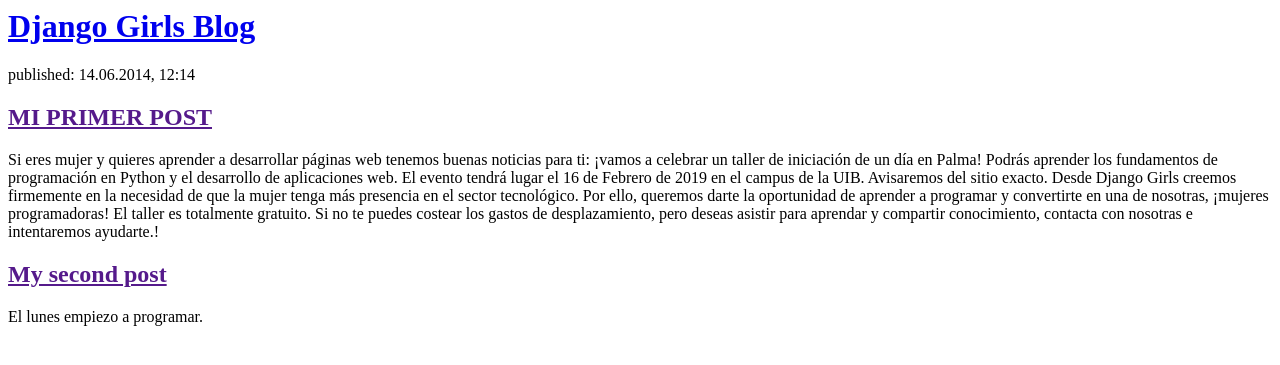
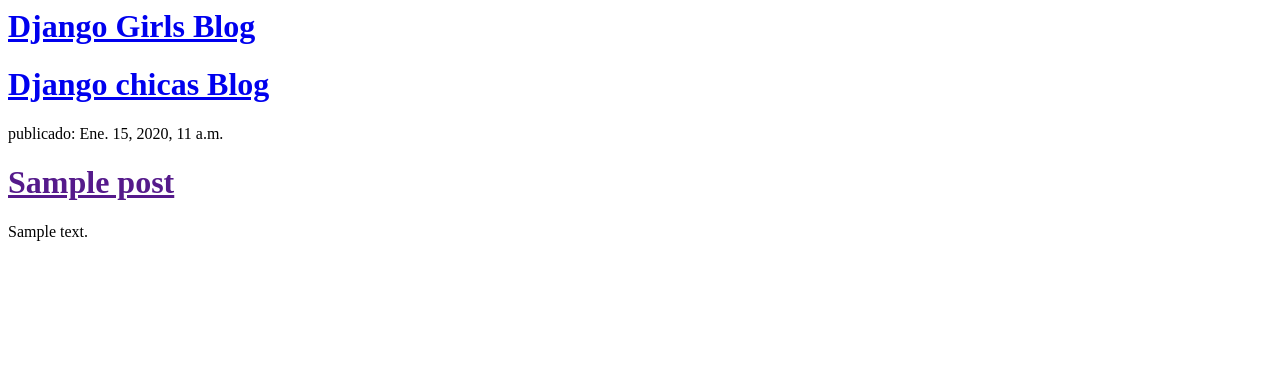
Before and after one commit to naiibuneko/my-first-blog, a Django app: template blog/templates/blog/post_list.html in a window 1280 px wide. Shown: the top 365 px of the page. Run offline with Django 3.2, Linux system fonts and the light colour scheme; the template is opened without the code that fills it: values that come from a table or form of the project are taken from there, others are empty; tables that the repository leaves empty hold one stand-in row (values such as "Sample post").

Commit message:
Templates modificados para mostrar post desde base de datos.

```diff
--- a/blog/templates/blog/post_list.html
+++ b/blog/templates/blog/post_list.html
@@ -5,23 +5,7 @@
     <body>
         <div>
             <h1><a href="/">Django Girls Blog</a></h1>
-        </div>
-
-        <div>
-            <p>published: 14.06.2014, 12:14</p>
-            <h2><a href="">MI PRIMER POST</a></h2>
-            <p>Si eres mujer y quieres aprender a desarrollar páginas web tenemos buenas noticias para ti: ¡vamos a celebrar un taller de iniciación de un día en Palma! Podrás aprender los fundamentos de programación en Python y el desarrollo de aplicaciones web.
-
-El evento tendrá lugar el 16 de Febrero de 2019 en el campus de la UIB. Avisaremos del sitio exacto.
-
-Desde Django Girls creemos firmemente en la necesidad de que la mujer tenga más presencia en el sector tecnológico. Por ello, queremos darte la oportunidad de aprender a programar y convertirte en una de nosotras, ¡mujeres programadoras!
-
-El taller es totalmente gratuito. Si no te puedes costear los gastos de desplazamiento, pero deseas asistir para aprendar y compartir conocimiento, contacta con nosotras e intentaremos ayudarte.!</p>
-        </div>
-
-        <div>
-            <h2><a href="">My second post</a></h2>
-            <p>El lunes empiezo a programar.</p>
-        </div>
+      </div>
+<div><h1><a href = "/"> Django chicas Blog </a></h1></div>{% for post in posts %} <div><p> publicado: {{ post.published_date }} </p><h1><a href = "">{{ post.title }} </a></h1><p>{{ post.text|linebreaksbr }} </p></div>{% endfor %}
     </body>
 </html>
```
Also changed, not shown: blog/views.py (+6 -1 lines).
